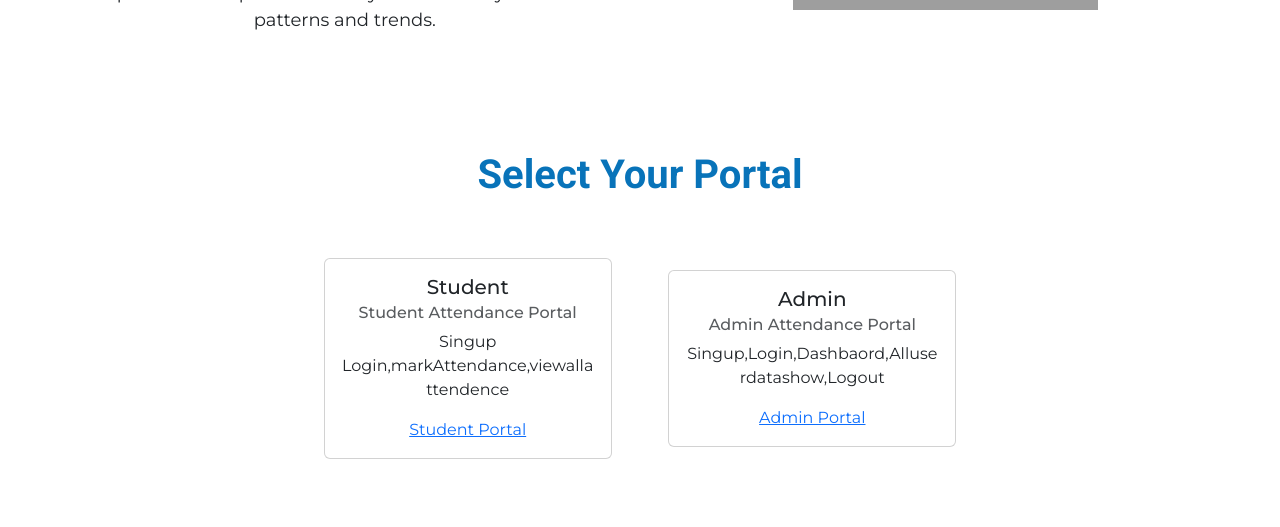
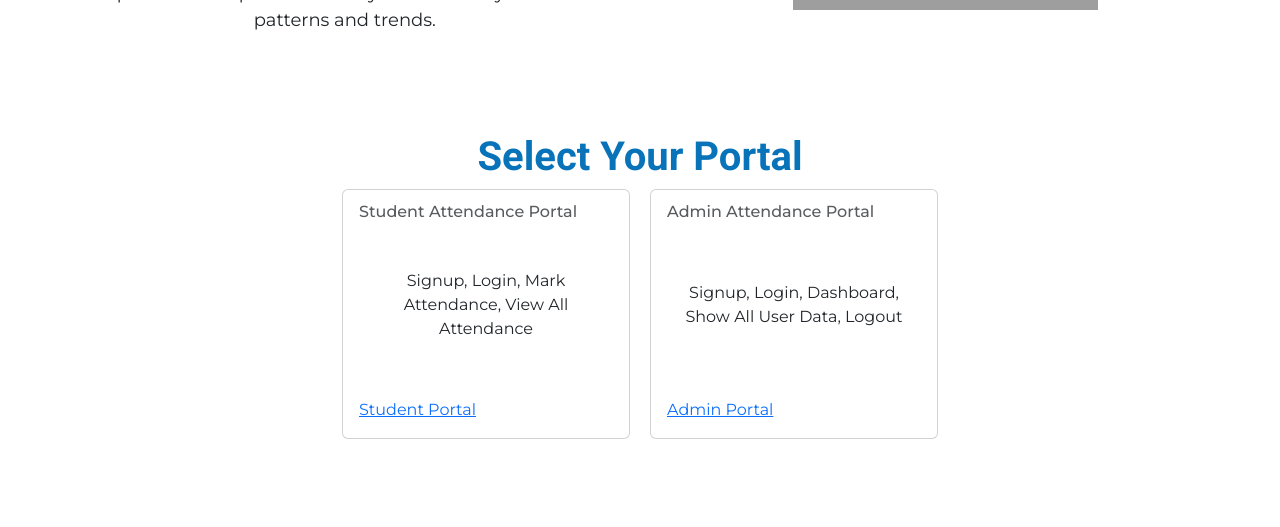
Before and after one commit to javariyafatima1/Attendence-final, a React (Create React App) app in the folder frontend/: page / in a window 1280 px wide. Shown: the part 425-952 px from the top of the page. Built offline with nearby package versions, Linux system fonts and the light colour scheme; grey boxes are pictures that could not be loaded.

Commit message:
checck error and resolve error

```diff
--- a/frontend/src/components/Home.css
+++ b/frontend/src/components/Home.css
@@ -53,24 +53,27 @@
     font-family: "Roboto", sans-serif;
   }
 
-  .card-section {
-    text-align: center;
-    padding: 20px;
-  }
-
   .card-container {
     display: flex;
     justify-content: center;
-    align-items: center;
+    gap: 20px;
     flex-wrap: wrap;
-    gap: 3%;
-    margin-top: 4%;
   }
 
   .custom-card {
-    margin: 10px;
+    width: 18rem;
+    height: 250px;
+    display: flex;
+    flex-direction: column;
+    justify-content: space-between;
   }
 
+  .card-container .custom-card .card-body {
+    display: flex;
+    flex-direction: column;
+    justify-content: space-between;
+    height: 100%;
+  }
   /* Footer */
 
   .footer {
--- a/frontend/src/components/Home.js
+++ b/frontend/src/components/Home.js
@@ -8,7 +8,7 @@ const Home = () => {
   return (
     <div>
 
-      {/* Main Section */}
+
 
       <div className="main-section">
         <div className="column1">
@@ -25,35 +25,31 @@ const Home = () => {
           />
         </div>
       </div>
-
-      {/* Card Section */}
-
       <div className="card-section">
         <h1 className="section-heading">Select Your Portal</h1>
         <div className="card-container">
-          <Card className="custom-card" style={{ width: '18rem' }}>
+          <Card className="custom-card">
             <Card.Body>
-              <Card.Title> Student</Card.Title>
+
               <Card.Subtitle className="mb-2 text-muted">Student Attendance Portal</Card.Subtitle>
               <Card.Text>
-              Singup Login,markAttendance,viewallattendence
+                Signup, Login, Mark Attendance, View All Attendance
               </Card.Text>
               <Card.Link href="/signup">Student Portal</Card.Link>
             </Card.Body>
           </Card>
-          <Card className="custom-card" style={{ width: '18rem' }}>
+          <Card className="custom-card">
             <Card.Body>
-              <Card.Title>Admin</Card.Title>
+
               <Card.Subtitle className="mb-2 text-muted">Admin Attendance Portal</Card.Subtitle>
               <Card.Text>
-              Singup,Login,Dashbaord,Alluserdatashow,Logout
+                Signup, Login, Dashboard, Show All User Data, Logout
               </Card.Text>
               <Card.Link href="/adminsignup">Admin Portal</Card.Link>
             </Card.Body>
           </Card>
         </div>
       </div>
-
 
       {/* Footer */}
       <footer className="footer">
--- a/frontend/src/components/Login.js
+++ b/frontend/src/components/Login.js
@@ -12,7 +12,8 @@ const Login = () => {
     });
     const [error, setError] = useState("")
 
-    const Login = async () => {
+    const Login = async (e) => {
+      e.preventDefault();
       if (sing.email === "" || sing.password === "") {
         alert("All fields are required");
         return;
@@ -50,7 +51,7 @@ const Login = () => {
 
       <div className= "login-container">
         <h1 className="form-title">Login</h1>
-        <form action="#" className="login-form">
+        <form  className="login-form" onSubmit={Login}>
           <div className="input-wrapper">
             <IoMail className='icon' />
             <input
@@ -78,7 +79,7 @@ const Login = () => {
           </div>
           <a href='#' className='forgot-password-link'>Forgot Password</a>
 
-          <button className='login-button'  onClick={Login}>Log In</button>
+          <button className='login-button' type='submit'>Log In</button>
         </form>
 
         <br />
--- a/frontend/src/components/Signup.js
+++ b/frontend/src/components/Signup.js
@@ -21,7 +21,8 @@ const Signup = () => {
 
 
 });
-  const Singup = async () => {
+  const Singup = async (e) => {
+    e.preventDefault();
     if (sing.email === "" || sing.password === "" || sing.name === ""||  sing.category === "") {
       alert("All fields are required");
       return;
@@ -29,12 +30,15 @@ const Signup = () => {
        try{
         const response = await axios.post('http://localhost:1000/api/signup', sing);
         alert("user create")
+
         setsing({ email: "", password: "" , name: "",  category :""});
         console.log(response)
+
        }catch(error){
         console.error(error);
        }
        navigate("/login")
+
     };
     const handleChange = (e) => {
       const { name, value } = e.target;
@@ -46,7 +50,7 @@ const Signup = () => {
 
       <div className= "login-container">
         <h1 className="form-title">Sign up</h1>
-        <form action="#" className="login-form">
+        <form className="login-form" onSubmit={Singup}>
           <div className="input-wrapper">
             <FaUserAlt className='icon' />
             <input
@@ -103,7 +107,7 @@ const Signup = () => {
 
                     </select>
                 </div>
-          <button className='login-button' onClick={Singup}>Sign up</button>
+          <button className='login-button' type='submit'>Sign up</button>
         </form>
 
         <br />
```
